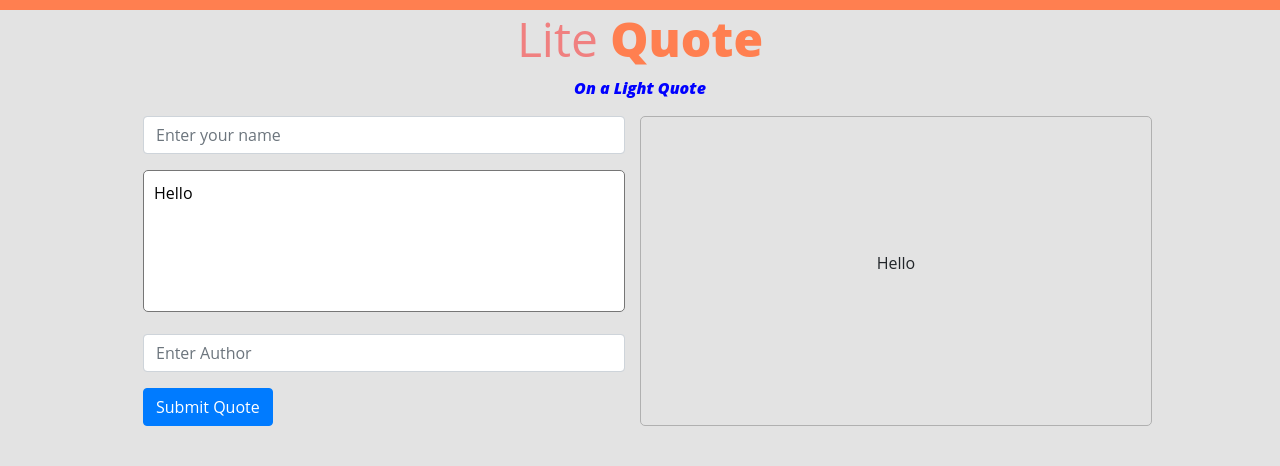
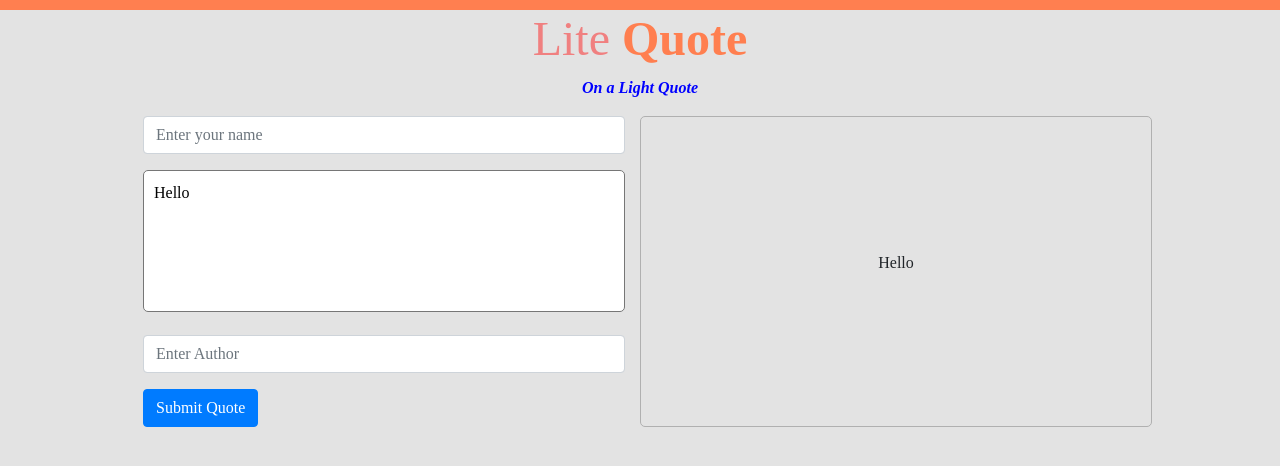
Before and after one commit to Mantongash/quotes, an Angular app: page / in a window 1280 px wide. Shown: the top 466 px of the page. Built offline with nearby package versions, Linux system fonts and the light colour scheme; a web font is replaced by a local one.

Commit message:
Change the body fonts to PT Sans

```diff
--- a/src/styles.css
+++ b/src/styles.css
@@ -8,7 +8,7 @@
 
 body {
   background: #e3e3e3;
-  font-family: "Open Sans";
+  font-family: "PT Sans";
 }
 
 .container {
```
